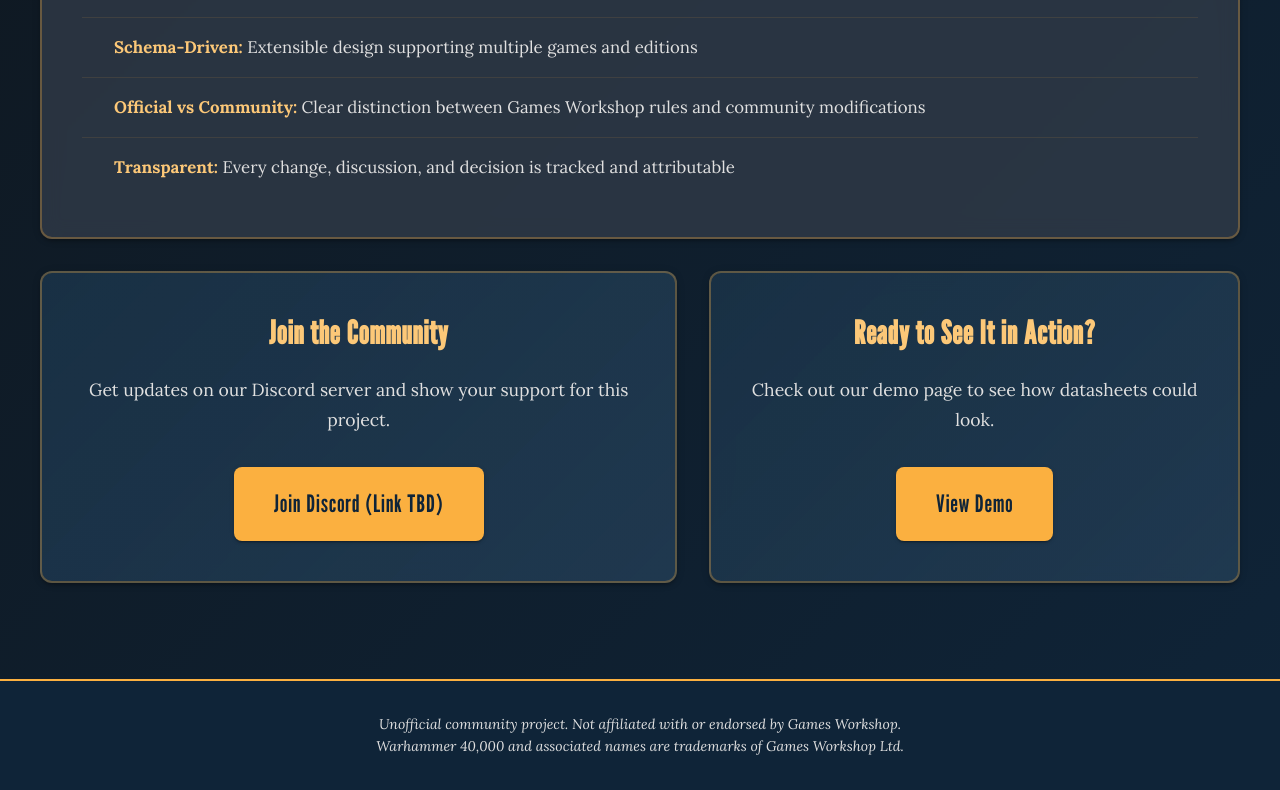
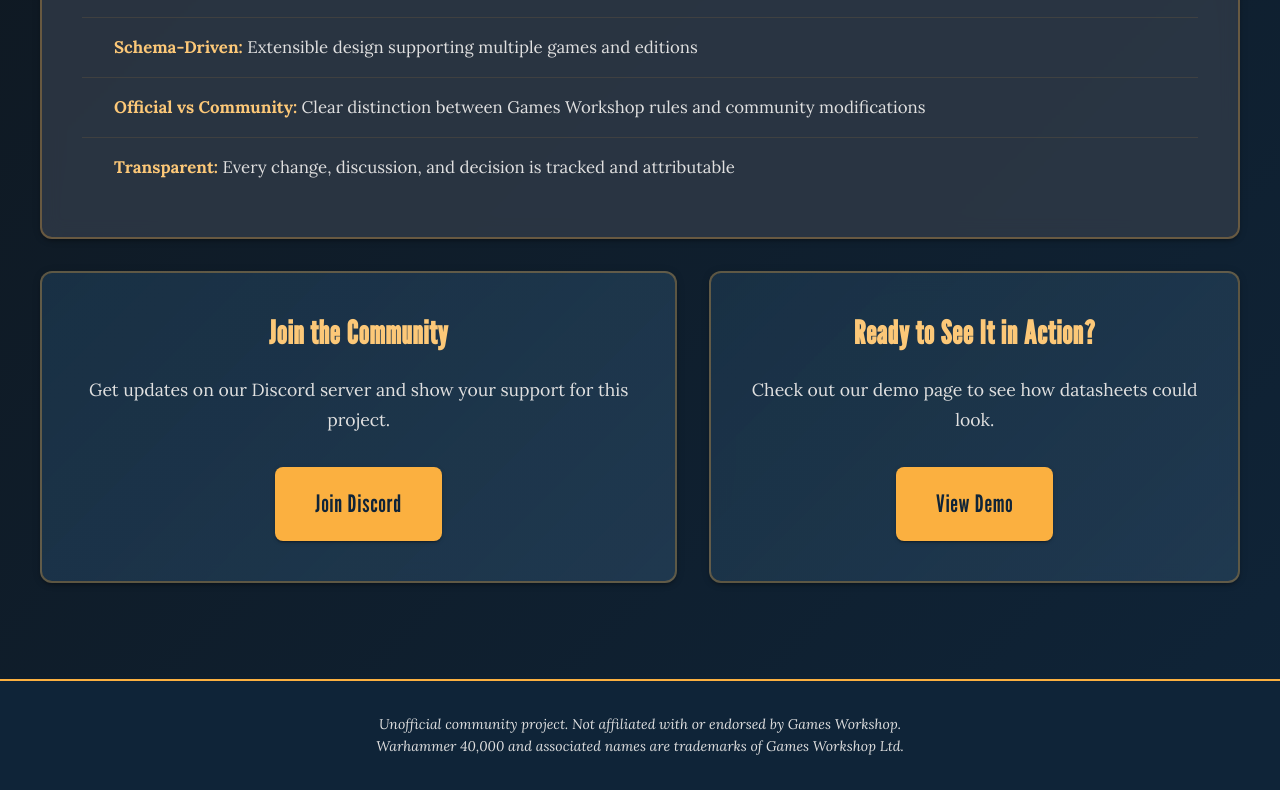
Before and after one commit to LukeAustintatious/legends-demo, a React (Vite) app: page / in a window 1280 px wide. Shown: the part 1126-1916 px from the top of the page. Built offline with nearby package versions, Linux system fonts and the light colour scheme.

Commit message:
fix: update to live discord link

```diff
--- a/src/pages/Welcome.tsx
+++ b/src/pages/Welcome.tsx
@@ -84,11 +84,11 @@ export const Welcome = () => {
                 variant="contained"
                 size="large"
                 className="cta-button"
-                href="https://discord.gg/legends"
+                href="https://discord.gg/XbmMvvTtb"
                 target="_blank"
                 rel="noopener noreferrer"
               >
-                Join Discord (Link TBD)
+                Join Discord
               </Button>
             </Paper>
 
```
